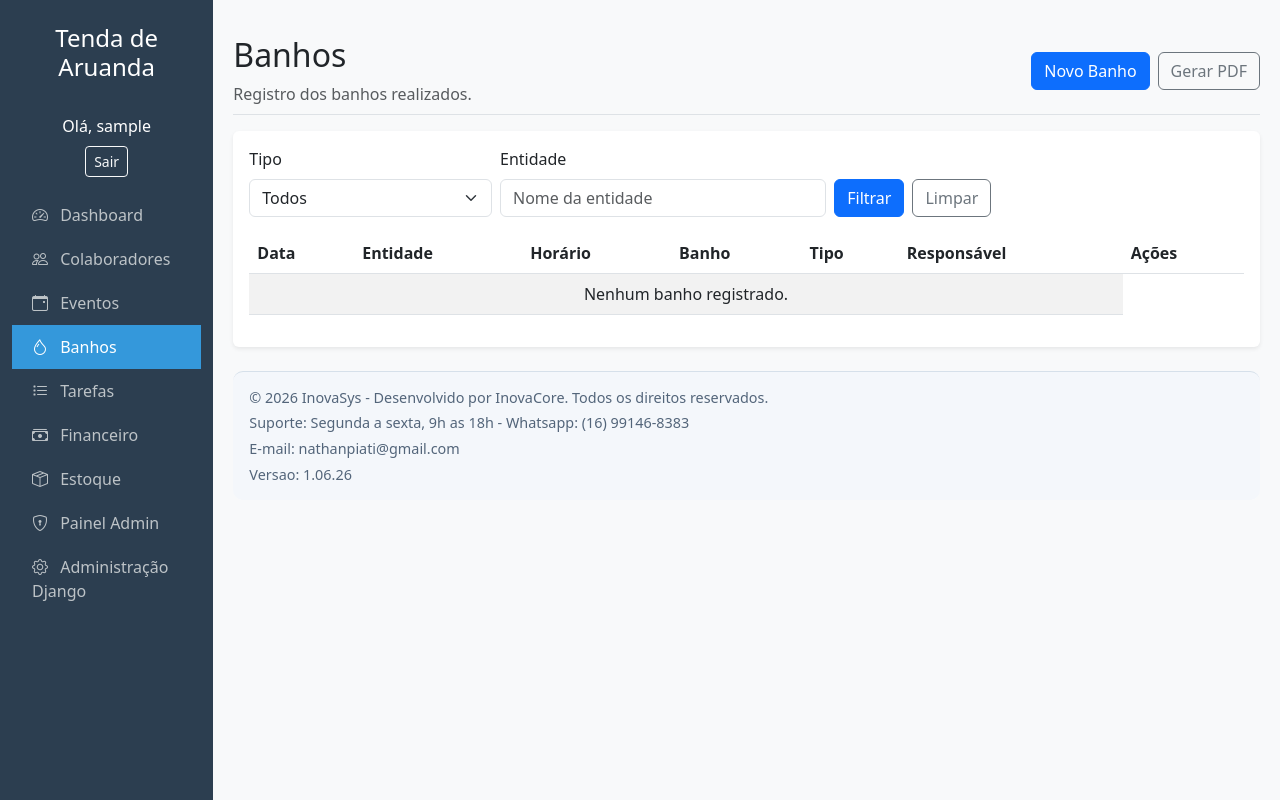
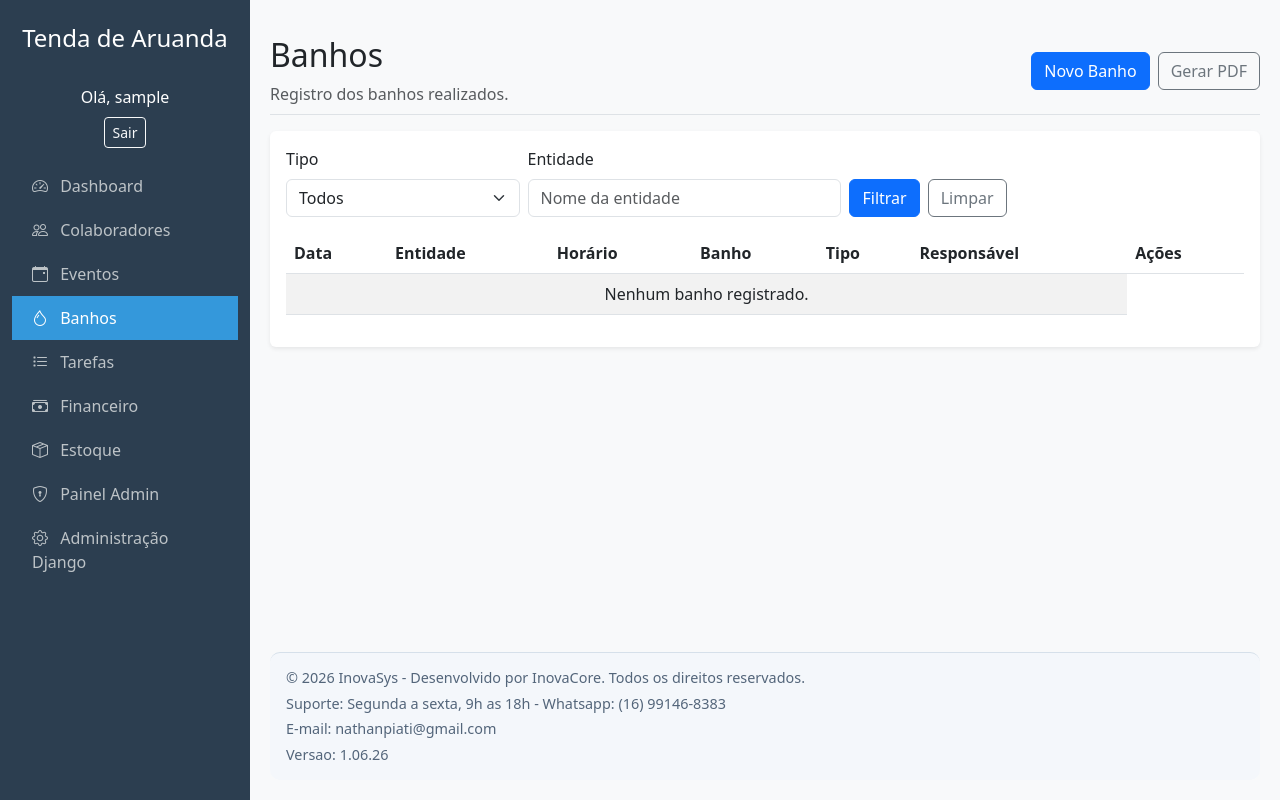
Before and after one commit to NathanPiati/ReligionSystem, a Django app: page /banhos/ in a window 1280 px wide. Run offline with Django 5.2, Linux system fonts and the light colour scheme; the visitor is signed in with stand-in values (Sample User, id 1); data that the repository does not hold is empty.

Commit message:
Melhoria nos layouts de rodape e menu lateral

```diff
--- a/management/templates/management/base.html
+++ b/management/templates/management/base.html
@@ -7,12 +7,51 @@
     <link href="https://cdn.jsdelivr.net/npm/bootstrap@5.3.0/dist/css/bootstrap.min.css" rel="stylesheet">
     <link rel="stylesheet" href="https://cdn.jsdelivr.net/npm/bootstrap-icons@1.10.0/font/bootstrap-icons.css">
     <style>
-        body { background-color: #f8f9fa; }
+        :root {
+            --sidebar-width: 250px;
+        }
+
+        html, body { height: 100%; }
+        body {
+            background-color: #f8f9fa;
+            min-height: 100vh;
+            display: flex;
+            flex-direction: column;
+        }
+        .layout-root {
+            flex: 1;
+            display: flex;
+            flex-direction: column;
+        }
+        .layout-root > .row {
+            flex: 1;
+        }
+
+        @media (min-width: 768px) {
+            .sidebar-col {
+                flex: 0 0 var(--sidebar-width);
+                max-width: var(--sidebar-width);
+            }
+
+            .content-col {
+                flex: 1 0 0;
+                max-width: calc(100% - var(--sidebar-width));
+            }
+        }
+
         .sidebar { min-height: 100vh; background-color: #2c3e50; color: white; }
         .sidebar a { color: #bdc3c7; text-decoration: none; padding: 10px 20px; display: block; }
         .sidebar a:hover { background-color: #34495e; color: white; }
         .sidebar a.active { background-color: #3498db; color: white; }
-        .content { padding: 20px; }
+        .content {
+            padding: 20px;
+            display: flex;
+            flex-direction: column;
+            min-height: 100%;
+        }
+        .page-content {
+            flex: 1 0 auto;
+        }
         .card { border: none; box-shadow: 0 0.125rem 0.25rem rgba(0, 0, 0, 0.075); }
 
         .mobile-header {
@@ -70,7 +109,7 @@
         }
 
         .app-footer {
-            margin-top: 1.5rem;
+            margin-top: auto;
             padding: 0.9rem 1rem;
             border-top: 1px solid #d6e0ea;
             color: #53657a;
@@ -103,7 +142,7 @@
     </style>
 </head>
 <body>
-    <div class="container-fluid">
+    <div class="container-fluid layout-root">
         <div class="row">
             {% if not request.resolver_match or request.resolver_match.url_name != 'login' %}
             <div class="d-md-none mobile-header d-flex justify-content-between align-items-center">
@@ -137,7 +176,7 @@
             </div>
 
             <!-- Sidebar -->
-            <div class="col-md-2 sidebar d-none d-md-block">
+            <div class="sidebar-col sidebar d-none d-md-block">
                 <div class="py-4 text-center">
                     <h4>Tenda de Aruanda</h4>
                 </div>
@@ -158,8 +197,10 @@
             </div>
             {% endif %}
             <!-- Main Content -->
-            <div class="{% if not request.resolver_match or request.resolver_match.url_name != 'login' %}col-12 col-md-10{% else %}col-12{% endif %} content">
-                {% block content %}{% endblock %}
+            <div class="col-12 {% if not request.resolver_match or request.resolver_match.url_name != 'login' %}content-col{% endif %} content">
+                <main class="page-content">
+                    {% block content %}{% endblock %}
+                </main>
                 <footer class="app-footer">
                     &copy; 2026 InovaSys - Desenvolvido por InovaCore. Todos os direitos reservados.
                     <p>Suporte: Segunda a sexta, 9h as 18h - Whatsapp: (16) 99146-8383</p>
```
